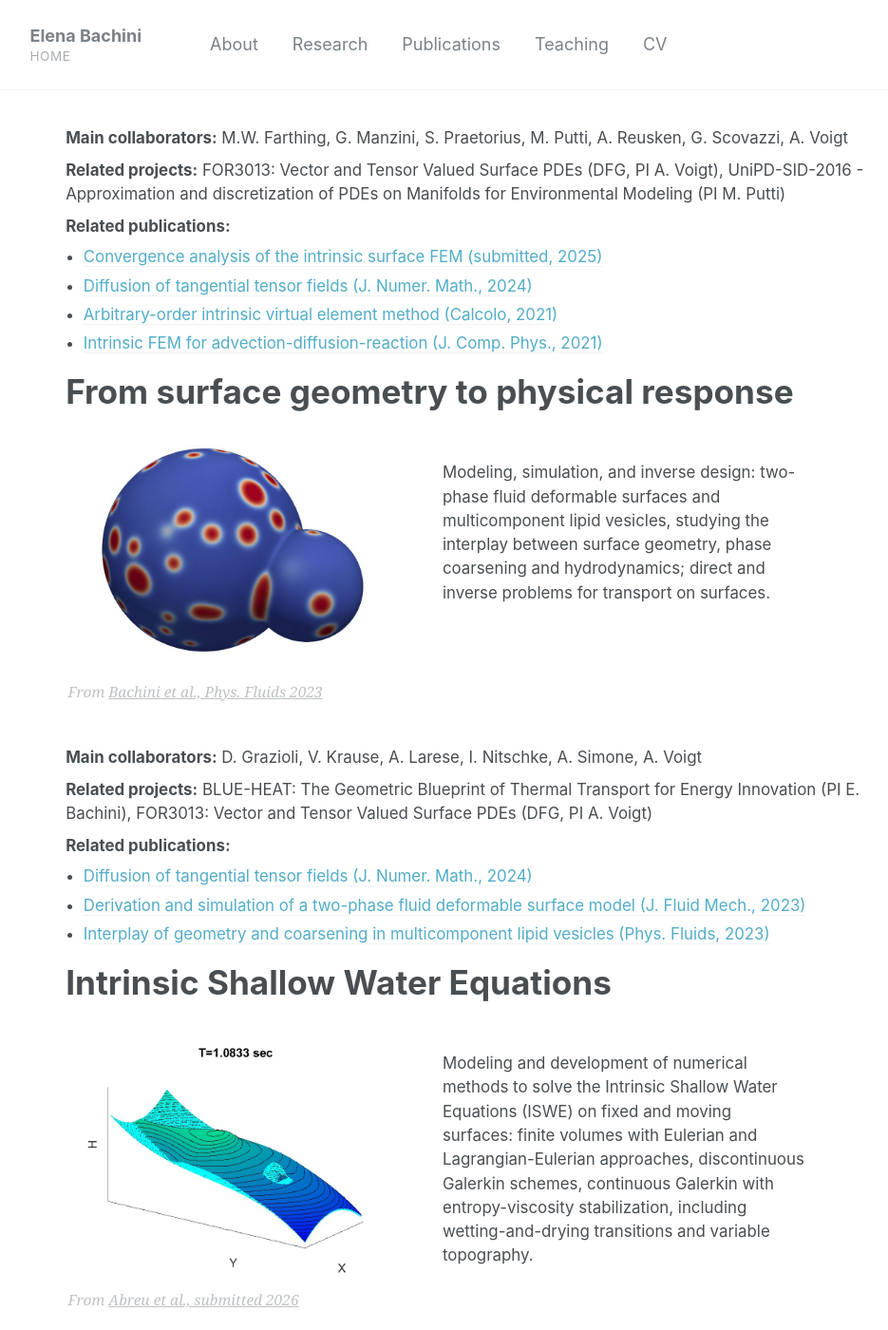
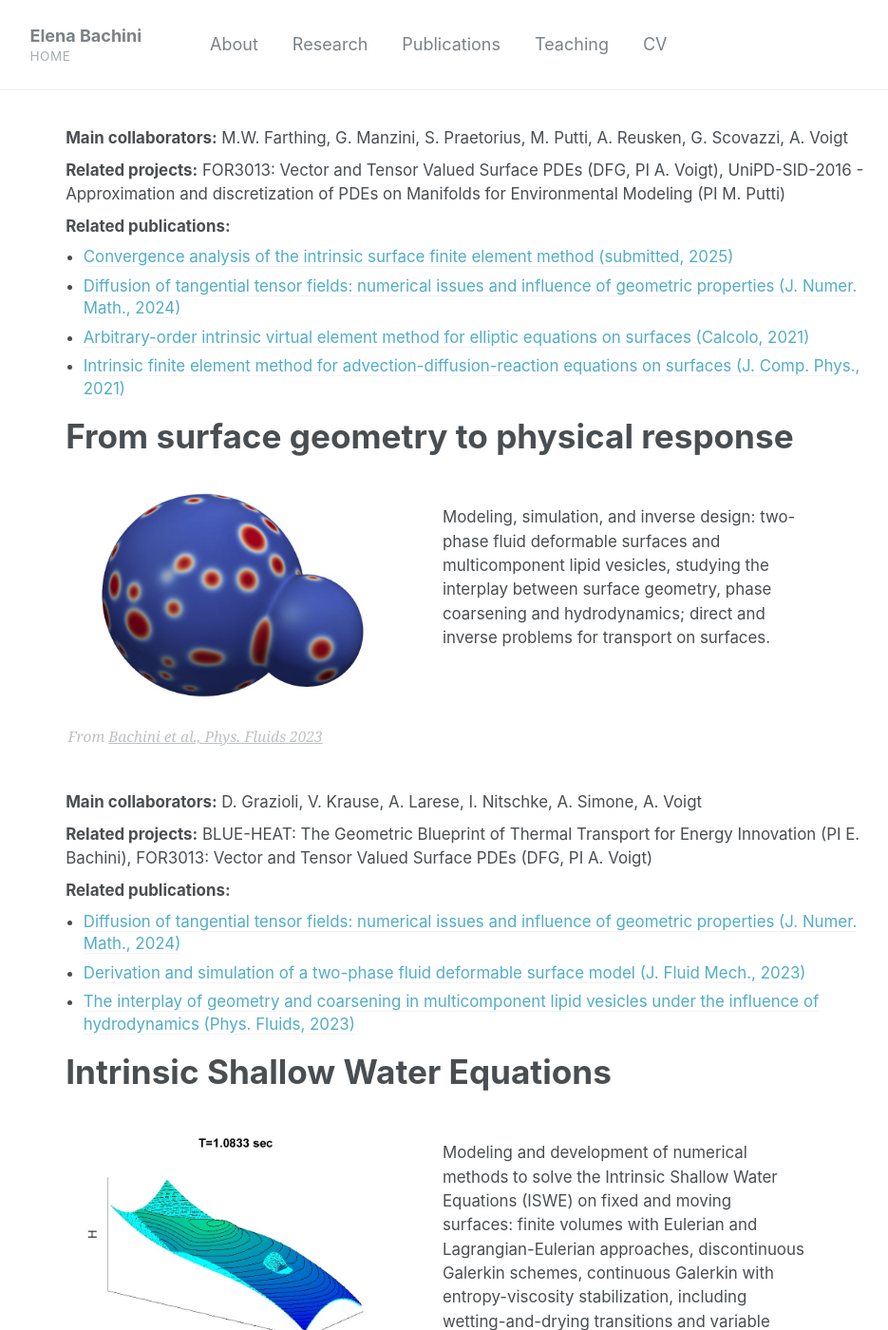
Before and after one commit to elenabachini/elenabachini.github.io, a Jekyll site: the page built from _pages/research.md, in a window 1280 px wide and 1400 px high, scrolled down 1124 px. Shown: the whole window at 95% size, without its empty margins (164-1099 px from the left). Built offline with Jekyll 4.4.1, drawn with Linux system fonts in a browser that asks for light colours; some of the changed text lies outside the part shown.

Commit message:
fixed titles in research page

```diff
--- a/_pages/research.md
+++ b/_pages/research.md
@@ -7,29 +7,37 @@ feature_row:
     image_path: research/surface-pdes.jpg
     image_caption: "From [Bachini et al., Calcolo 2021](/publications/#bachini2021calcolo)"
     excerpt: "Development of numerical methods adapted to the geometry for scalar-, vector- and tensor-valued PDEs on surfaces (intrinsic finite volumes, Discontinuous Galerkin, surface finite element, high-order virtual element methods), on both stationary and evolving surfaces."
-    details: "<p><b>Main collaborators:</b> M.W. Farthing, G. Manzini, S. Praetorius, M. Putti, A. Reusken, G. Scovazzi, A. Voigt</p><p><b>Related projects:</b> FOR3013: Vector and Tensor Valued Surface PDEs (DFG, PI A. Voigt), UniPD-SID-2016 - Approximation and discretization of PDEs on Manifolds for Environmental Modeling (PI M. Putti)</p><p><b>Related publications:</b></p><ul class=\"research-pub-list\"><li><a href=\"/publications/#bachini2025convergence\">Convergence analysis of the intrinsic surface FEM (submitted, 2025)</a></li><li><a href=\"/publications/#bachini2024jnm\">Diffusion of tangential tensor fields (J. Numer. Math., 2024)</a></li><li><a href=\"/publications/#bachini2021calcolo\">Arbitrary-order intrinsic virtual element method (Calcolo, 2021)</a></li><li><a href=\"/publications/#bachini2021jcp\">Intrinsic FEM for advection-diffusion-reaction (J. Comp. Phys., 2021)</a></li></ul>"
+    details: "<p><b>Main collaborators:</b> M.W. Farthing, G. Manzini, S. Praetorius, M. Putti, A. Reusken, G. Scovazzi, A. Voigt</p><p><b>Related projects:</b> FOR3013: Vector and Tensor Valued Surface PDEs (DFG, PI A. Voigt), UniPD-SID-2016 - Approximation and discretization of PDEs on Manifolds for Environmental Modeling (PI M. Putti)</p>
+    <p><b>Related publications:</b></p><ul class=\"research-pub-list\">
+    <li><a href=\"/publications/#bachini2025convergence\">Convergence analysis of the intrinsic surface finite element method (submitted, 2025)</a></li>
+    <li><a href=\"/publications/#bachini2024jnm\">Diffusion of tangential tensor fields: numerical issues and influence of geometric properties (J. Numer. Math., 2024)</a></li>
+    <li><a href=\"/publications/#bachini2021calcolo\">Arbitrary-order intrinsic virtual element method for elliptic equations on surfaces (Calcolo, 2021)</a></li>
+    <li><a href=\"/publications/#bachini2021jcp\">Intrinsic finite element method for advection-diffusion-reaction equations on surfaces (J. Comp. Phys., 2021)</a></li>
+    </ul>"
   - title: "From surface geometry to physical response"
     image_path: research/fluid-deformable-surfaces.jpg
     image_caption: "From [Bachini et al., Phys. Fluids 2023](/publications/#bachini2023pf)"
     excerpt: "Modeling, simulation, and inverse design: two-phase fluid deformable surfaces and multicomponent lipid vesicles, studying the interplay between surface geometry, phase coarsening and hydrodynamics; direct and inverse problems for transport on surfaces."
     details: "<p><b>Main collaborators:</b> D. Grazioli, V. Krause, A. Larese, I. Nitschke, A. Simone, A. Voigt</p><p><b>Related projects:</b> BLUE-HEAT: The Geometric Blueprint of Thermal Transport for Energy Innovation (PI E. Bachini), FOR3013: Vector and Tensor Valued Surface PDEs (DFG, PI A. Voigt)</p><p><b>Related publications:</b></p><ul class=\"research-pub-list\">
-    <li><a href=\"/publications/#bachini2024jnm\">Diffusion of tangential tensor fields (J. Numer. Math., 2024)</a></li>
+    <li><a href=\"/publications/#bachini2024jnm\">Diffusion of tangential tensor fields: numerical issues and influence of geometric properties (J. Numer. Math., 2024)</a></li>
     <li><a href=\"/publications/#bachini2023jfm\">Derivation and simulation of a two-phase fluid deformable surface model (J. Fluid Mech., 2023)</a></li>
-    <li><a href=\"/publications/#bachini2023pf\">Interplay of geometry and coarsening in multicomponent lipid vesicles (Phys. Fluids, 2023)</a></li></ul>"
+    <li><a href=\"/publications/#bachini2023pf\">The interplay of geometry and coarsening in multicomponent lipid vesicles under the influence of hydrodynamics (Phys. Fluids, 2023)</a></li></ul>"
   - title: "Intrinsic Shallow Water Equations"
     image_path: research/intrinsic-swe.jpg
     image_caption: "From [Abreu et al., submitted 2026](/publications/#abreu2026)"
     excerpt: "Modeling and development of numerical methods to solve the Intrinsic Shallow Water Equations (ISWE) on fixed and moving surfaces: finite volumes with Eulerian and Lagrangian-Eulerian approaches, discontinuous Galerkin schemes, continuous Galerkin with entropy-viscosity stabilization, including wetting-and-drying transitions and variable topography."
     details: "<p><b>Main collaborators:</b> E. Abreu, C. Dawson, M.W. Farthing, R. Nomura, J. Perez, M. Putti</p><p><b>Related projects:</b> MONUGEO - Modern numerical methods for high-fidelity simulation of geohazards (HORIZON-MSCA-2023-SE-01), RETURN - multi-Risk sciEnce for resilienT commUnities undeR a changiNg climate (PNRR, Next-Generation EU)</p><p><b>Related publications:</b></p><ul class=\"research-pub-list\">
-    <li><a href=\"/publications/#abreu2026\">A robust Lagrangian-Eulerian FV scheme with wetting-and-drying (submitted, 2026)</a></li>
-    <li><a href=\"/publications/#abreu2023amc\">A geometrically intrinsic Lagrangian-Eulerian scheme (Appl. Math. Comput., 2023)</a></li>
-    <li><a href=\"/publications/#bachini2021jcp\">Intrinsic FEM for advection-diffusion-reaction (J. Comp. Phys., 2021)</a></li>
+    <li><a href=\"/publications/#abreu2026\">A robust Lagrangian-Eulerian Finite Volume scheme for intrinsic
+    shallow water equations with wetting-and-drying transitions on
+    locally discontinuous beds (submitted, 2026)</a></li>
+    <li><a href=\"/publications/#abreu2023amc\">A geometrically intrinsic Lagrangian-Eulerian scheme for 2D shallow water equations with variable topography and discontinuous data (Appl. Math. Comput., 2023)</a></li>
+    <li><a href=\"/publications/#bachini2021jcp\">Intrinsic finite element method for advection-diffusion-reaction equations on surfaces (J. Comp. Phys., 2021)</a></li>
     <li><a href=\"/publications/#bachini2020esaim\">Geometrically intrinsic modeling of shallow water flows (ESAIM M2AN, 2020)</a></li>
     </ul>"
   - title: "Coupled models & hydrological networks"
     image_path: research/coupled-hydrological-models.jpg
     excerpt: "Formulation and numerical solution of geometrically intrinsic models for coupled surface-subsurface hydrological applications; modeling of flow and transport in porous media with strong anisotropy; dynamics of river networks."
-    details: "<p><b>Main collaborators:</b> G. Botter, M. Camporese, N. Durighetto, M. Ghinassi,  A. Larese, M. Putti</p><p><b>Related projects:</b> Metodi numerici integrati per la simulazione e la prevenzione del dissesto idrogeologico (INdAM-GNCS 2026), RETURN - multi-Risk sciEnce for resilienT commUnities undeR a changiNg climate (PNRR, Next-Generation EU), HYDROSEM - Fluvial and tidal meanders of the Venetian-Po plain (CARIPARO, PI M. Ghinassi)</p><p><b>Related publications:</b></p><ul class=\"research-pub-list\"><li><a href=\"/publications/#botter2026\">A Generalized Unit Hydrograph Theory for Dynamic River Networks (submitted, 2026)</a></li><li><a href=\"/publications/#bachini2022ems\">Two-dimensional model of flow and transport in porous media (Environ. Modell. Softw., 2022)</a></li></ul>"
+    details: "<p><b>Main collaborators:</b> G. Botter, M. Camporese, N. Durighetto, M. Ghinassi,  A. Larese, M. Putti</p><p><b>Related projects:</b> Metodi numerici integrati per la simulazione e la prevenzione del dissesto idrogeologico (INdAM-GNCS 2026), RETURN - multi-Risk sciEnce for resilienT commUnities undeR a changiNg climate (PNRR, Next-Generation EU), HYDROSEM - Fluvial and tidal meanders of the Venetian-Po plain (CARIPARO, PI M. Ghinassi)</p><p><b>Related publications:</b></p><ul class=\"research-pub-list\"><li><a href=\"/publications/#botter2026\">A Generalized Unit Hydrograph Theory for Dynamic River Networks (submitted, 2026)</a></li><li><a href=\"/publications/#bachini2022ems\">Two-dimensional model of flow and transport in porous media: linking heterogeneous anisotropy with stratal patterns in meandering tidal channel deposits of the Venice lagoon (Italy) (Environ. Modell. Softw., 2022)</a></li></ul>"
 ---
 
 {% include base_path %}
```
